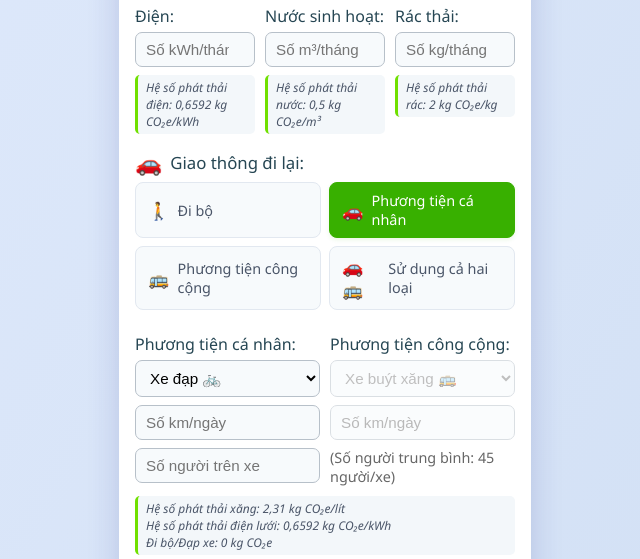
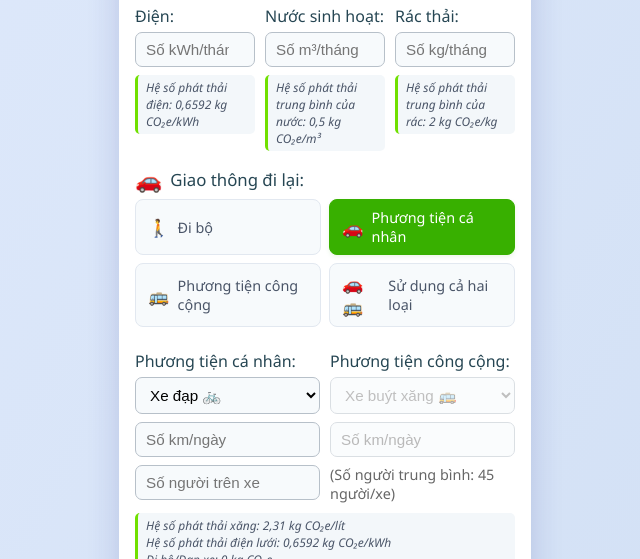
Before and after one commit to Trantu1102/co2, a plain HTML site: page index.html in a window 1280 px wide. Shown: the part 241-800 px from the top of the page, without its empty margins (315-955 px from the left). Drawn offline with Linux system fonts and the light colour scheme.

Commit message:
Update index.html

```diff
--- a/index.html
+++ b/index.html
@@ -306,7 +306,7 @@
                 style="width: 100%"
               />
               <div class="note" style="margin-top: 8px">
-                <i>Hệ số phát thải nước: 0,5 kg CO₂e/m³</i>
+                <i>Hệ số phát thải trung bình của nước: 0,5 kg CO₂e/m³</i>
               </div>
             </div>
             <div style="flex: 1">
@@ -328,7 +328,7 @@
                 style="width: 100%"
               />
               <div class="note" style="margin-top: 8px">
-                <i>Hệ số phát thải rác: 2 kg CO₂e/kg</i>
+                <i>Hệ số phát thải trung bình của rác: 2 kg CO₂e/kg</i>
               </div>
             </div>
           </div>
```
